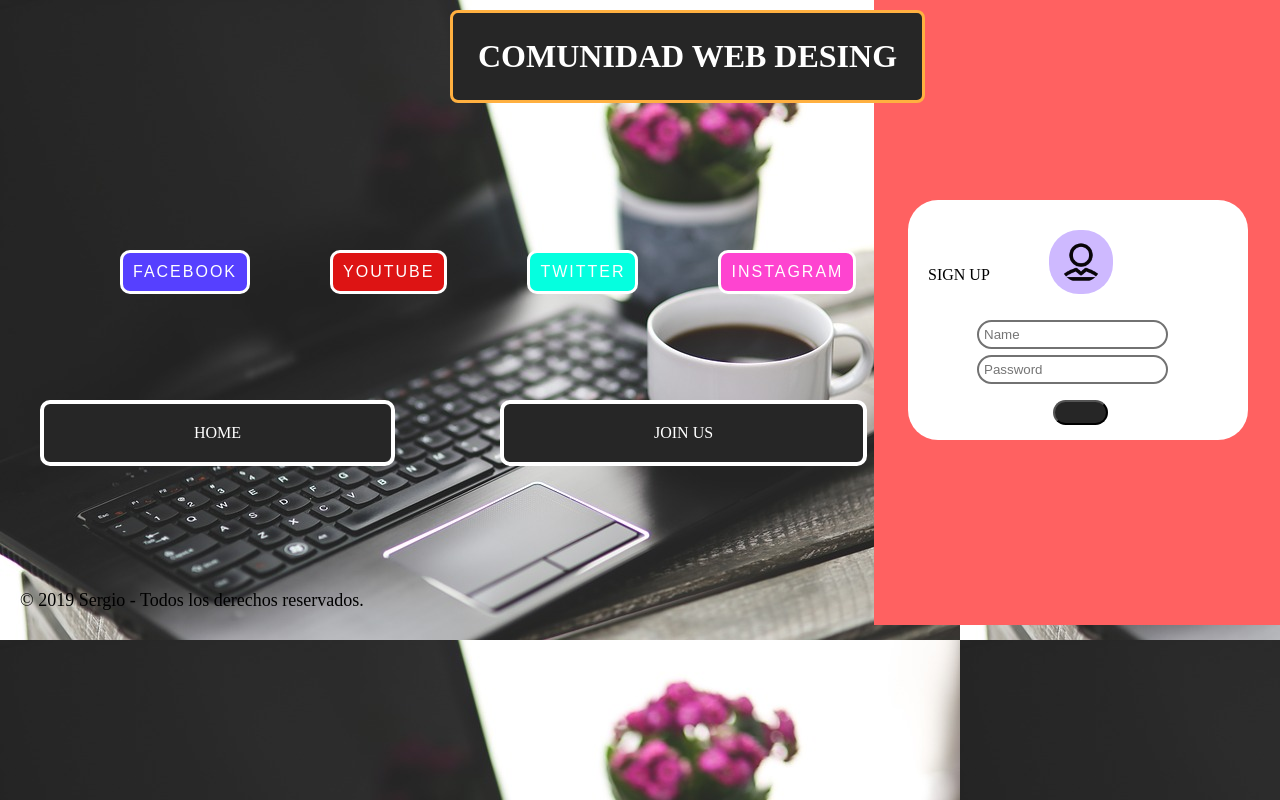
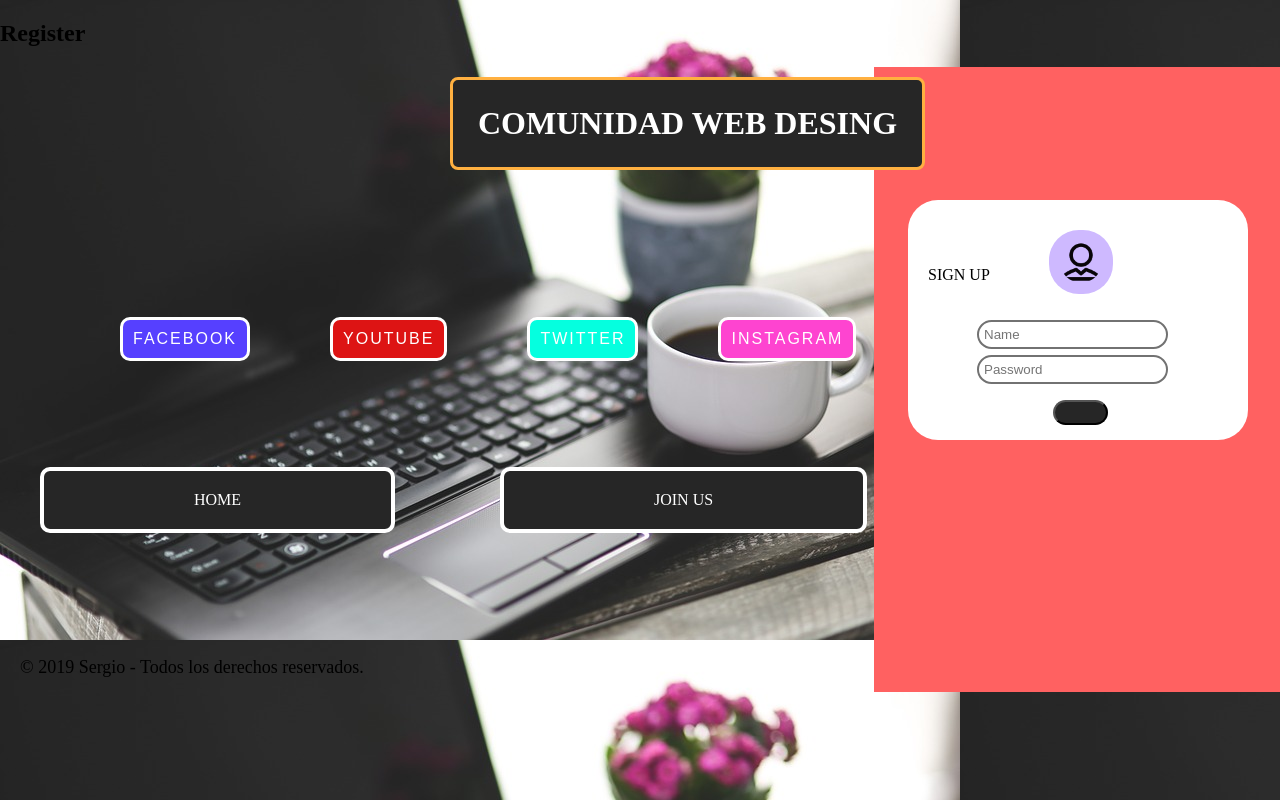
Before and after one commit to comunidad-web-desing-1/Web-Desing-1, a plain HTML site: page index.html in a window 1280 px wide. Drawn offline with Linux system fonts and the light colour scheme.

Commit message:
Colocacion de h2

```diff
--- a/index.html
+++ b/index.html
@@ -6,6 +6,7 @@
 	<link rel="icon" type="image/jpg" href="icon1.png">
 </head>
 <body>
+	<h2 id="register">Register</h2>
 	<div id="div2">
 		<div id="div3">
 			<img src="iuser.png">
```
